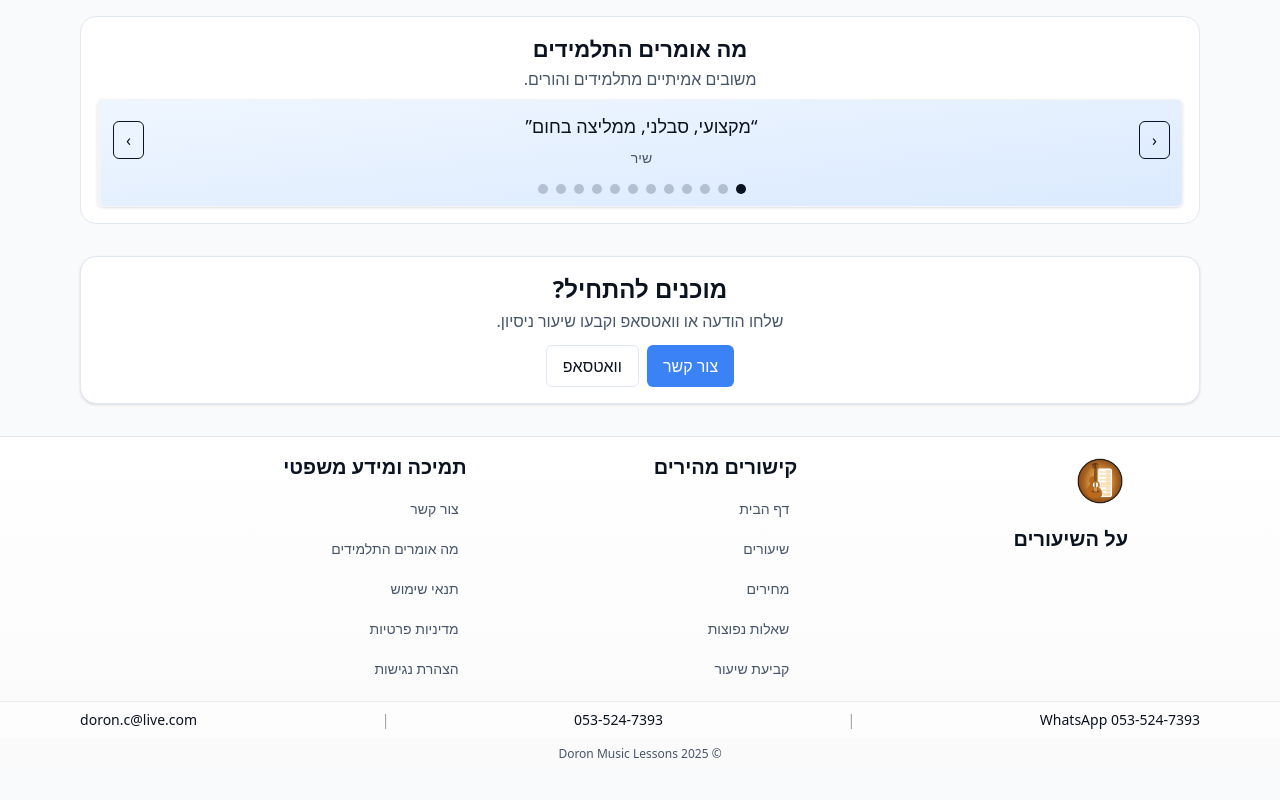
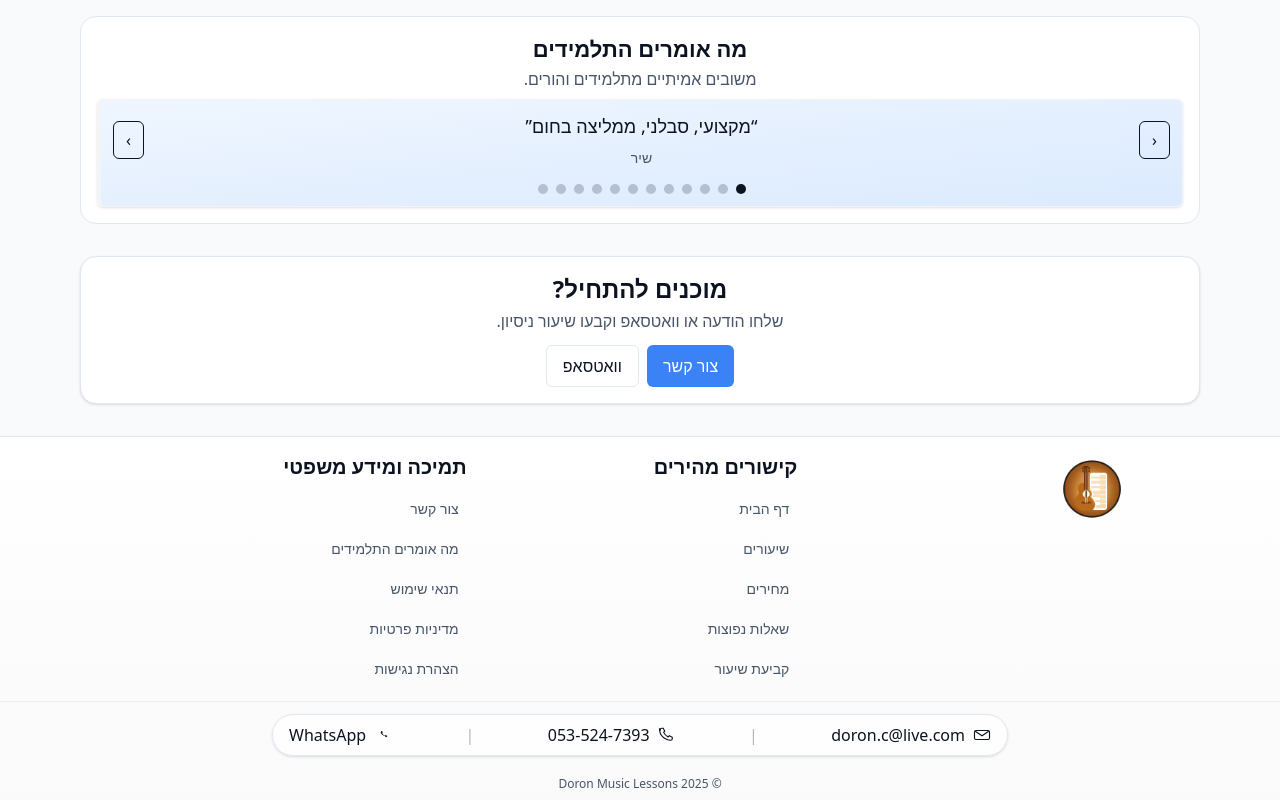
Before and after one commit to doronc36-rgb/guitar-lessons, a Next.js app: page / in a window 1280 px wide. Shown: the part 967-1767 px from the top of the page. Before the commit the page ends 1737 px from the top, so only its background shows below. Built offline with nearby package versions, Linux system fonts and the light colour scheme; no server answers.

Commit message:
Footer: remove 'על השיעורים' heading, enlarge centered logo, compact icon contact line; minor spacing tweaks

```diff
--- a/src/app/components/Footer.tsx
+++ b/src/app/components/Footer.tsx
@@ -16,13 +16,10 @@ export default function SiteFooter() {
 
           {/* About & Contact Combined */}
           <div className="space-y-3">
-            <div>
-              <div className="mb-4 flex justify-center md:justify-start">
-                <Image src="/images/music_logo_3_optimized.png" alt="Doron Cohen logo" width={56} height={56} priority />
-              </div>
-              <h3 className="font-bold text-xl text-[color:var(--foreground)] mb-2">{t.footer.about.title}</h3>
+            <div className="flex justify-center md:justify-start">
+              <Image src="/images/music_logo_3_optimized.png" alt="Doron Cohen logo" width={72} height={72} priority />
             </div>
-            {/* Contact line moved to full-width bar below */}
+            {/* Removed footer about heading per request */}
           </div>
 
           {/* Navigation Links */}
@@ -100,15 +97,24 @@ export default function SiteFooter() {
           </div>
         </div>
       </div>
-      {/* Full-width contact line across the footer */}
-      <div className="w-full border-t border-[color:var(--border)]/70 bg-white/60 dark:bg-neutral-900/60">
-        <div className="max-w-6xl mx-auto px-4">
-          <div className="flex items-center justify-between gap-3 text-sm flex-wrap py-2">
-            <a href="https://wa.me/972535247393" target="_blank" rel="noopener noreferrer" className="hover:text-[color:var(--foreground)] font-medium whitespace-nowrap">WhatsApp 053-524-7393</a>
-            <span className="hidden md:inline opacity-40">|</span>
-            <a href="tel:+972535247393" className="hover:text-[color:var(--foreground)] font-medium whitespace-nowrap">053-524-7393</a>
-            <span className="hidden md:inline opacity-40">|</span>
-            <a href="mailto:doron.c@live.com" className="hover:text-[color:var(--foreground)] font-medium break-all">doron.c@live.com</a>
+      {/* Compact stylized contact line centered across the footer */}
+      <div className="w-full border-t border-[color:var(--border)]/70 py-3">
+        <div className="max-w-3xl mx-auto px-4">
+          <div className="flex items-center justify-between gap-3 rounded-full border border-[color:var(--border)] bg-white/70 dark:bg-neutral-800/60 px-4 py-2 shadow-sm">
+            <a href="mailto:doron.c@live.com" className="flex items-center gap-2 hover:text-[color:var(--foreground)] font-medium break-all" aria-label="Email">
+              <svg width="18" height="18" viewBox="0 0 24 24" fill="none" xmlns="http://www.w3.org/2000/svg"><path d="M4 6h16a2 2 0 0 1 2 2v8a2 2 0 0 1-2 2H4a2 2 0 0 1-2-2V8a2 2 0 0 1 2-2z" stroke="currentColor" strokeWidth="1.5"/><path d="m3 7 9 6 9-6" stroke="currentColor" strokeWidth="1.5"/></svg>
+              doron.c@live.com
+            </a>
+            <span className="opacity-30">|</span>
+            <a href="tel:+972535247393" className="flex items-center gap-2 hover:text-[color:var(--foreground)] font-medium whitespace-nowrap" aria-label="Phone">
+              <svg width="18" height="18" viewBox="0 0 24 24" fill="none" xmlns="http://www.w3.org/2000/svg"><path d="M3 5c0-1.1.9-2 2-2h2l2 4-1.5 1.5a12 12 0 0 0 6 6L15 13l4 2v2a2 2 0 0 1-2 2c-8.284 0-15-6.716-15-15z" stroke="currentColor" strokeWidth="1.5"/></svg>
+              053-524-7393
+            </a>
+            <span className="opacity-30">|</span>
+            <a href="https://wa.me/972535247393" target="_blank" rel="noopener noreferrer" className="flex items-center gap-2 hover:text-[color:var(--foreground)] font-medium whitespace-nowrap" aria-label="WhatsApp">
+              <svg width="18" height="18" viewBox="0 0 32 32" xmlns="http://www.w3.org/2000/svg"><path fill="currentColor" d="M19.11 17.62a4.89 4.89 0 0 1-2.16-.59a10.9 10.9 0 0 1-1.88-1.21a10.93 10.93 0 0 1-1.74-1.6a5.28 5.28 0 0 1-1.13-1.86a3.3 3.3 0 0 1 .13-2.72a1.18 1.18 0 0 1 .9-.57h.77a.62.62 0 0 1 .57.39l.86 2.01a.7.7 0 0 1-.04.6l-.53.9a.36.36 0 0 0 0 .33a7.88 7.88 0 0 0 1.92 2.27a7.91 7.91 0 0 0 2.42 1.43a.36.36 0 0 0 .34-.05l.86-.64a.7.7 0 0 1 .6-.08l2.08.69a.62.62 0 0 1 .41.57v.77a1.18 1.18 0 0 1-.48.95a3.31 3.31 0 0 1-1.82.58Z"/></svg>
+              WhatsApp
+            </a>
           </div>
         </div>
       </div>
```
